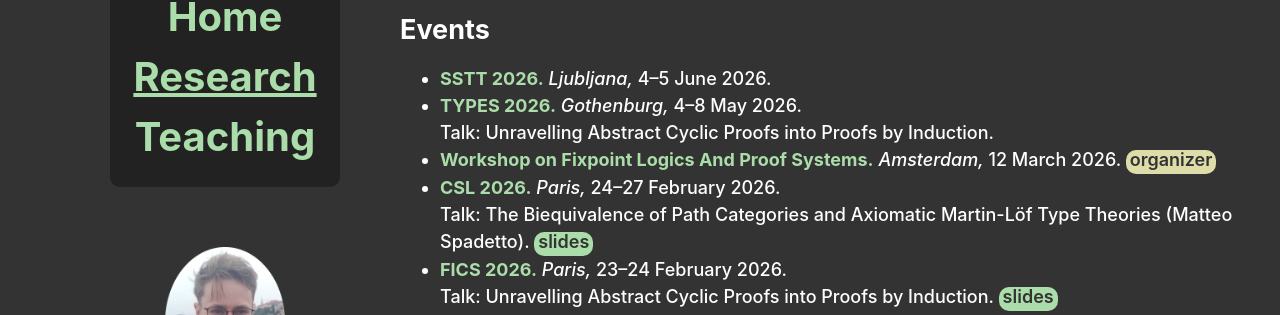
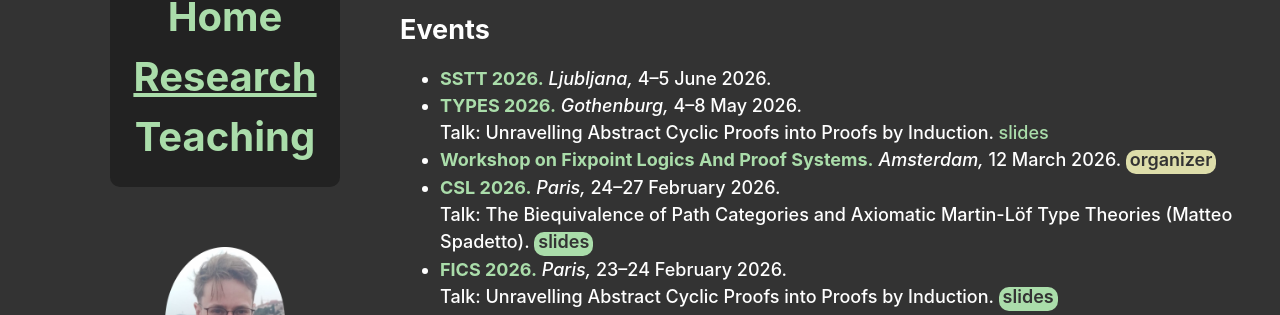
Before and after one commit to DDOtten/ddotten.github.io, a Jekyll site: the page built from research.md, in a window 1280 px wide and 900 px high, scrolled down 811 px. Shown: the part 138-453 px from the top of the window. Built offline with Jekyll 4.4.1, drawn with Linux system fonts in a browser that asks for light colours.

Commit message:
added slides types

```diff
--- a/research.md
+++ b/research.md
@@ -43,6 +43,7 @@ layout: page
 - **[TYPES 2026](https://types2026.cse.chalmers.se/index.html).**
     *Gothenburg,* 4--8 May 2026. \
     Talk: Unravelling Abstract Cyclic Proofs into Proofs by Induction.
+    [slides](assets/slides/unravelling_abstract_cyclic_proofs_into_proofs_by_induction_slides_types_2026.pdf){:. button}
 - **[Workshop on Fixpoint Logics And Proof Systems](https://jkloibhofer.github.io/flaps/).**
     *Amsterdam,* 12 March 2026. <mark>organizer</mark>
 - **[CSL 2026](https://csl2026.github.io/).**
```
